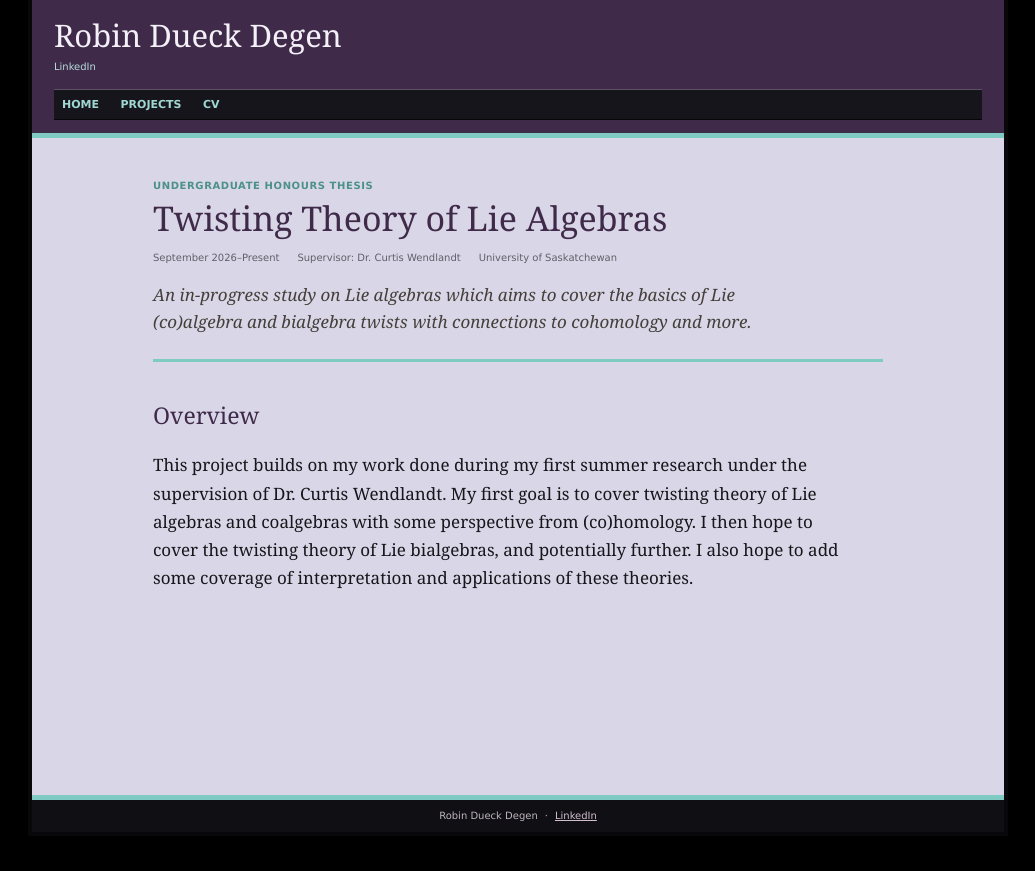
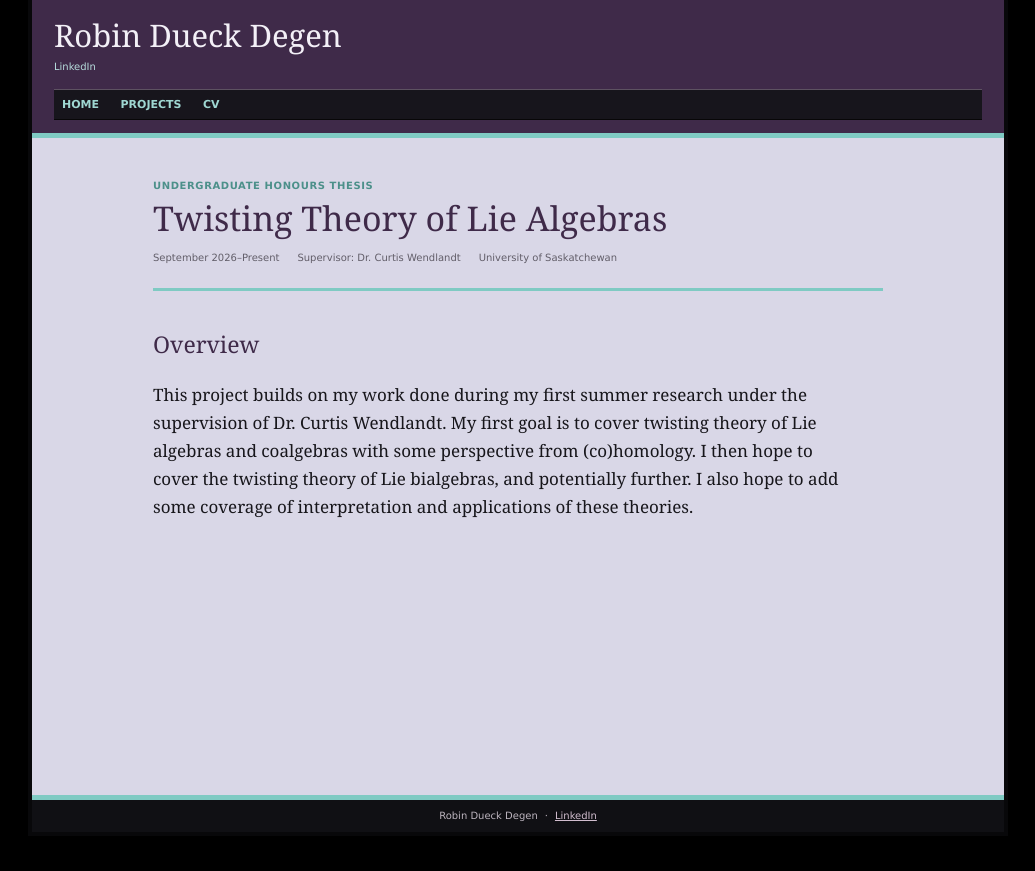
Before and after one commit to 8ts5bgytc8-cyber/robindueckdegen.com, a Jekyll site: the page built from research/twisting-theory-of-lie-algebras.md, in a window 1280 px wide. Shown: the top 871 px of the page, without its empty margins (122-1157 px from the left). Built offline with Jekyll 4.4.1, drawn with Linux system fonts in a browser that asks for light colours.

Commit message:
Removed redundant description from Lie algebras project page.

```diff
--- a/research/twisting-theory-of-lie-algebras.md
+++ b/research/twisting-theory-of-lie-algebras.md
@@ -7,7 +7,6 @@ dates: "September 2026–Present"
 supervisor: "Dr. Curtis Wendlandt"
 institution: "University of Saskatchewan"
 project_key: "twisting-theory"
-description: "An in-progress study on Lie algebras which aims to cover the basics of Lie (co)algebra and bialgebra twists with connections to cohomology and more."
 permalink: /research/twisting-theory-of-lie-algebras/
 ---
 ## Overview
```
Also changed, not shown: 1 other file.
